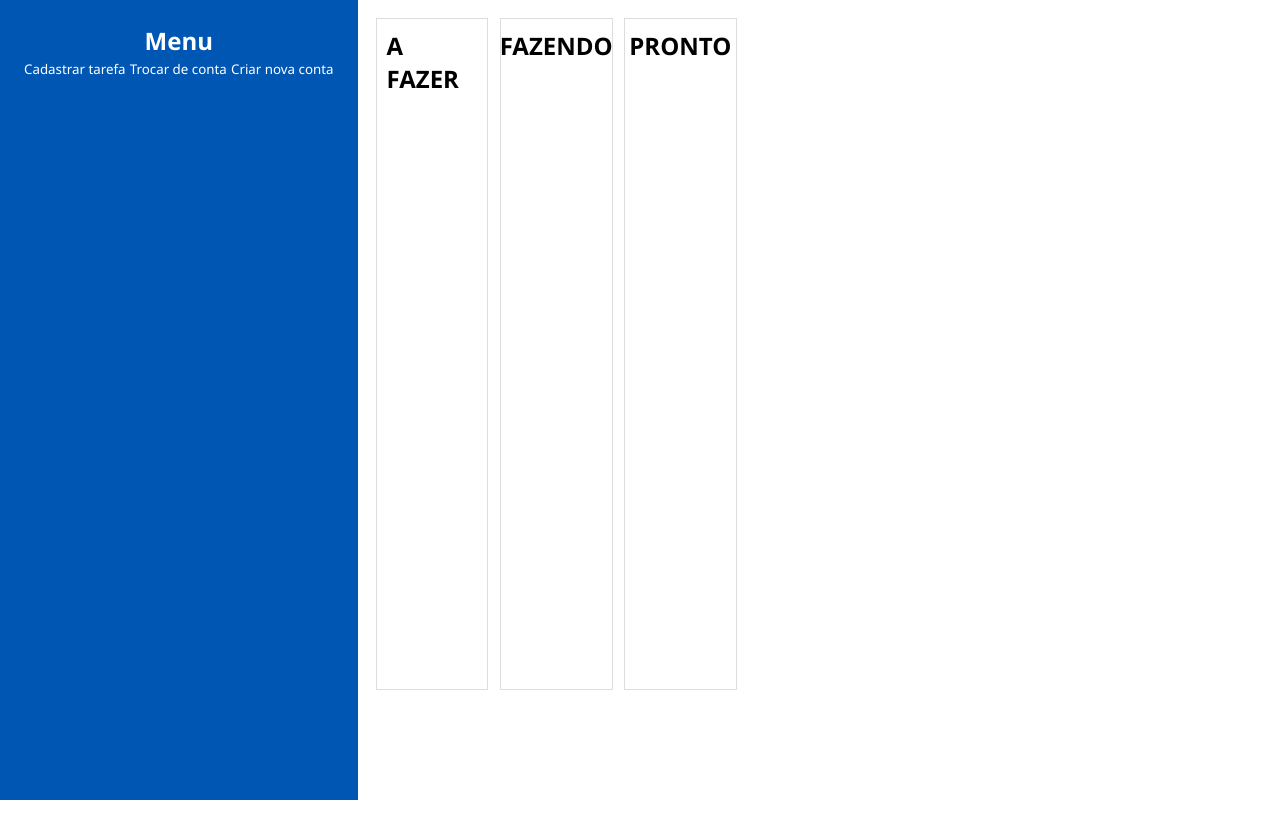
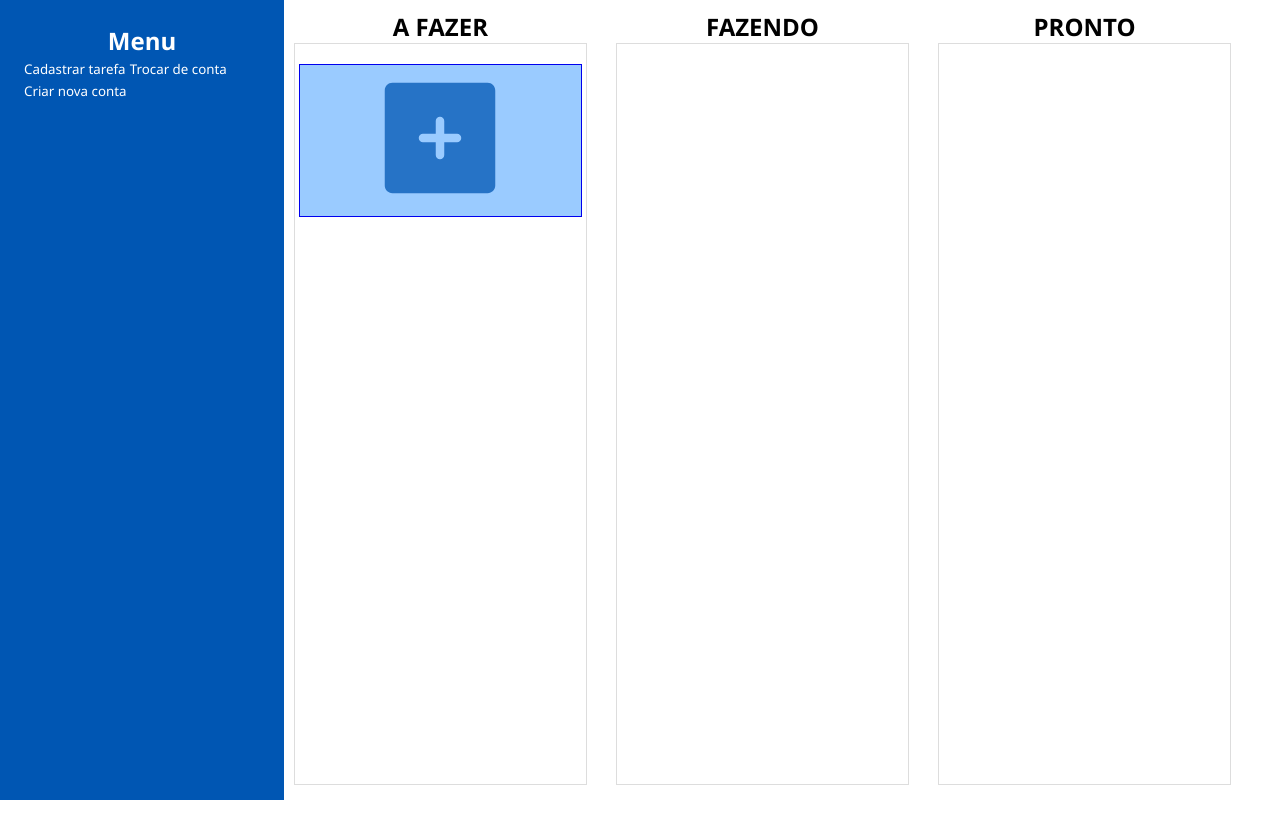
Before and after one commit to Levirroh/To-do-list, a PHP site: page / in a window 1280 px wide. Run offline with PHP 8.4, Linux system fonts and the light colour scheme; the visitor is signed in with stand-in values (Sample User, id 1); data that the repository does not hold is empty.

Commit message:
concluindo alterações para deixar o título independente do grid e consertando quantidade de divs abrindo e fechando, evitando problemas futuros

```diff
--- a/index.php
+++ b/index.php
@@ -79,13 +79,13 @@ $result_usuarios = $stmt_usuarios->get_result();
         </div>
     </header>
 
-    <section>
 <?php
     echo "<section class ='grid'>
-                <div class='status'>
+            <div>
                 <div>
                     <h2>A FAZER</h2>
-                    </div>";
+                </div>
+                <div class='status'>";
                 if ($resultado_aFazer->num_rows > 0) {
                     while ($row = $resultado_aFazer->fetch_assoc()) {
                         echo "<div class='tarefa'>
@@ -124,18 +124,19 @@ $result_usuarios = $stmt_usuarios->get_result();
                                 </div>
                             </div>";
                 }
+            };
             echo "<a href='cadastrar_tarefa.php' class='nova-tarefa'>
                         <div>
                             <img src='imagens/plus-square-solid.svg' class='imagem-nova-tarefa'>
                         </div>
-                    </a>";
-            };
+                    </a>
+                </div>";
             echo"</div>
-                <div class='status'>
+                    <div>
                         <div>
                             <h2>FAZENDO</h2>
-                    </div>";
-
+                        </div>
+                        <div class='status'>";
                     if ($resultado_fazendo->num_rows > 0) {
                         while ($row = $resultado_fazendo->fetch_assoc()) {
                             echo "<div class='tarefa'>
@@ -179,11 +180,13 @@ $result_usuarios = $stmt_usuarios->get_result();
                                 </div>";
                     }
                 };
+            echo '</div>';
             echo"</div>
-                <div class='status'>
+                    <div>
                         <div>
                             <h2>PRONTO</h2>
-                    </div>";
+                        </div>
+                        <div class='status'>";
                     if ($resultado_pronto->num_rows > 0) {
                         while ($row = $resultado_pronto->fetch_assoc()) {
                             echo "<div class='tarefa'>
--- a/styles.css
+++ b/styles.css
@@ -22,12 +22,17 @@ button{
 }
 
 .grid{
-    display: grid;
+    display:grid;
     column-gap: 3%;
     grid-template-columns: 30% 30% 30%;
     height: 100%; /* Garante que o grid ocupe o espaço completo */
     overflow-y: auto; /* Permite rolagem vertical */
     padding: 10px; /* Espaçamento interno para melhorar a estética */
+    width: 100%;
+}
+
+.grid h2{
+    text-align: center;
 }
 
 .tarefa{
@@ -41,8 +46,7 @@ button{
     display: flex;
     flex-direction: column;
     align-items: center;
-    height: auto; /* Ajusta o tamanho automaticamente */
-    max-height: calc(100vh - 150px); /* Define uma altura máxima (ajuste conforme necessário) */
+    height: 90vh; /* Ajusta o tamanho automaticamente */
     overflow-y: auto; /* Habilita rolagem no conteúdo */
     border: solid 1px #ddd; /* Adiciona uma borda para visualização melhor */
     padding: 10px;
```
Lines whose indentation alone changed are shown as unchanged.
